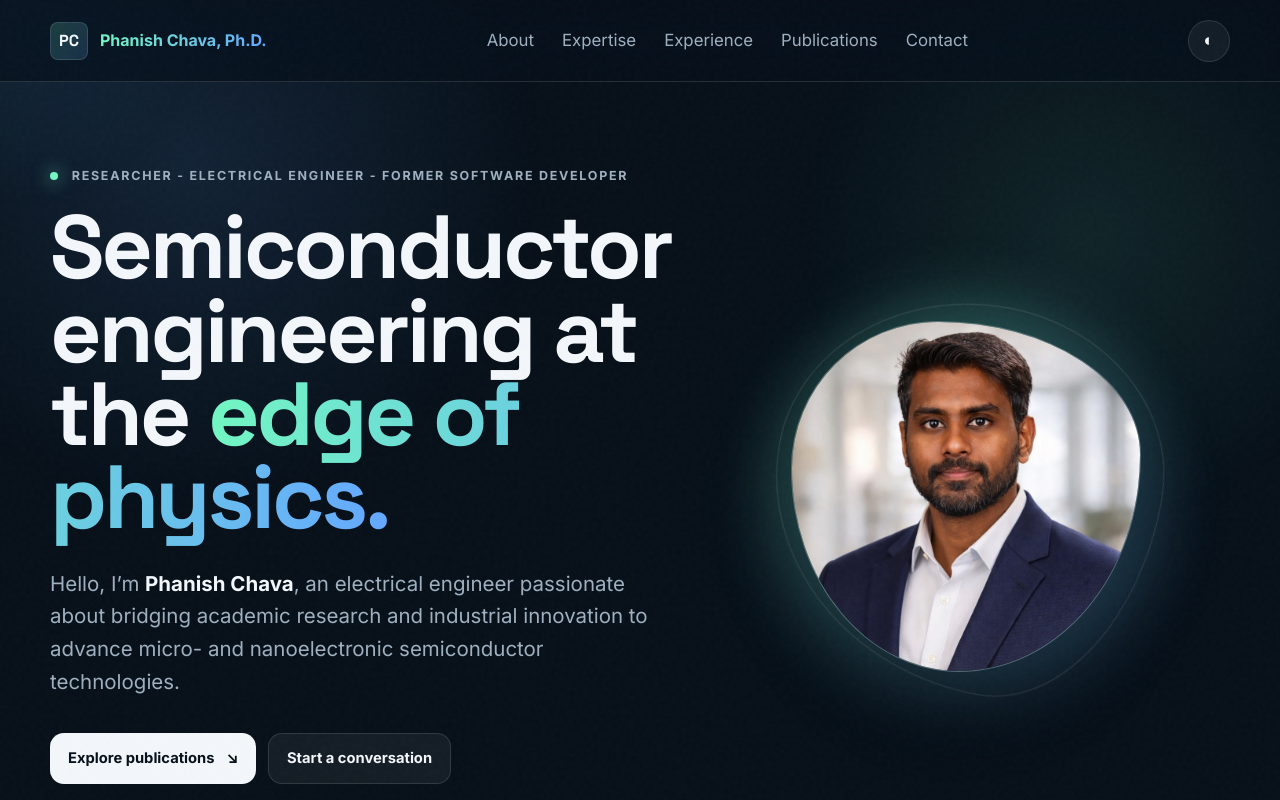
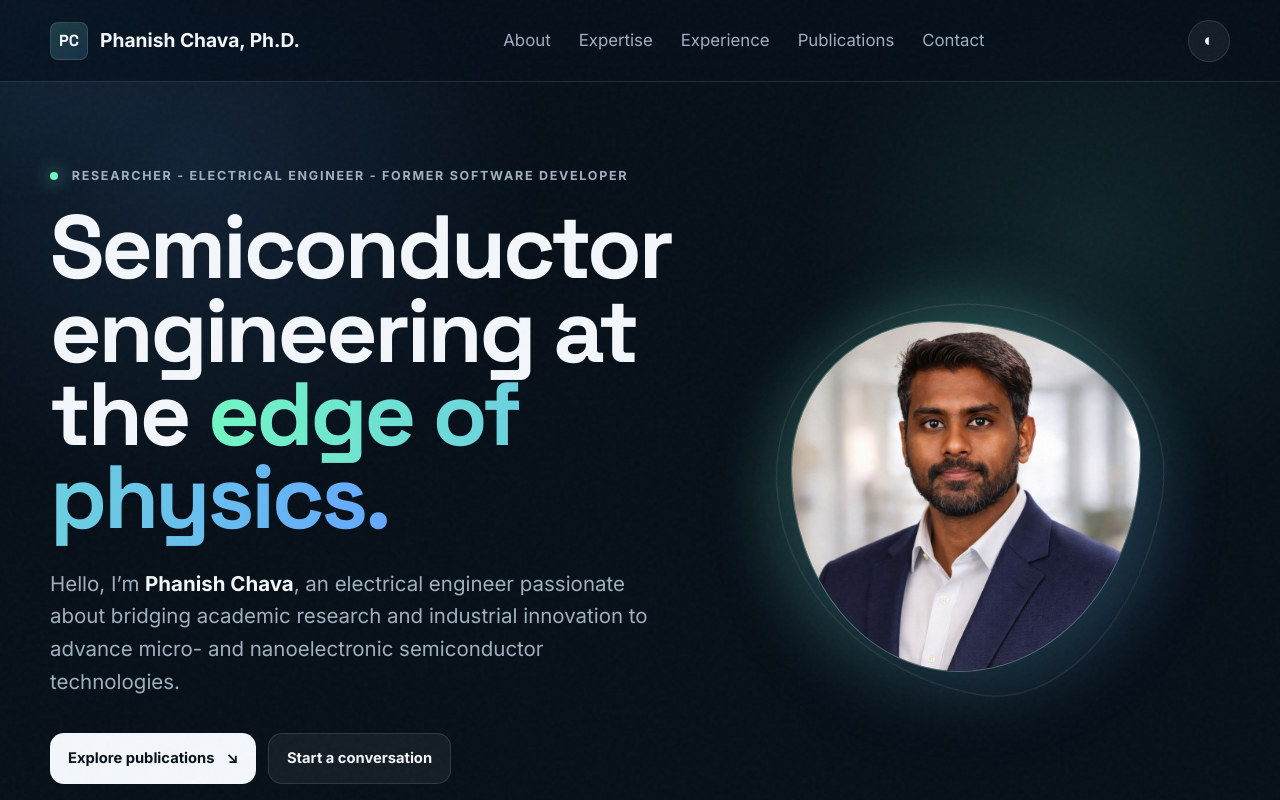
Before and after one commit to chavaphanish/chavaphanish.github.io, a plain HTML site: page index.html in a window 1280 px wide. Shown: the top 800 px of the page. Drawn offline with Linux system fonts and the light colour scheme.

Commit message:
Update index.html

```diff
--- a/index.html
+++ b/index.html
@@ -19,7 +19,7 @@
   <header class="site-header" id="top">
     <a class="brand" href="#top" aria-label="Back to top">
       <span class="brand-mark">PC</span>
-      <span class="gradient-text"><strong>Phanish Chava,</strong> Ph.D.</span>
+      <span class="brand-copy"><strong>Phanish Chava,</strong> Ph.D.</span>
     </a>
     <nav class="desktop-nav" aria-label="Primary navigation">
       <a href="#about">About</a><a href="#expertise">Expertise</a><a href="#experience">Experience</a><a href="#publications">Publications</a><a href="#contact">Contact</a>
```
